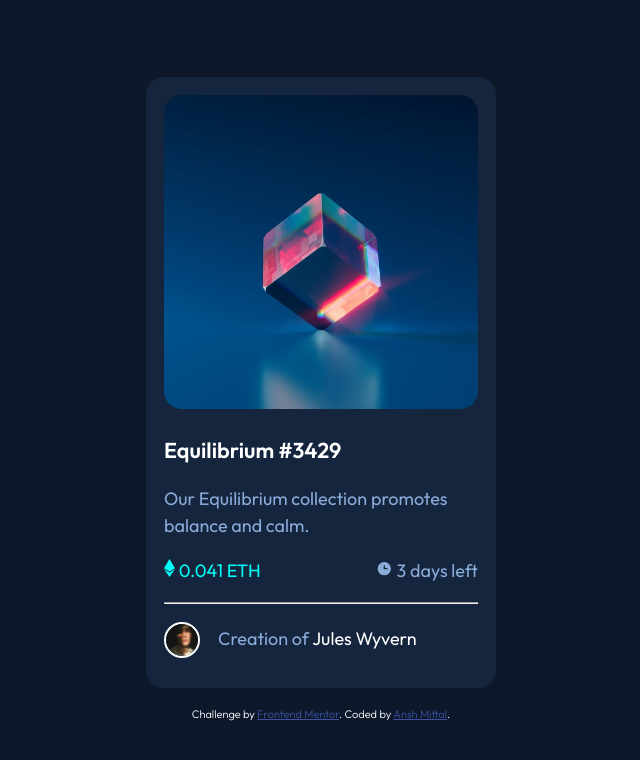
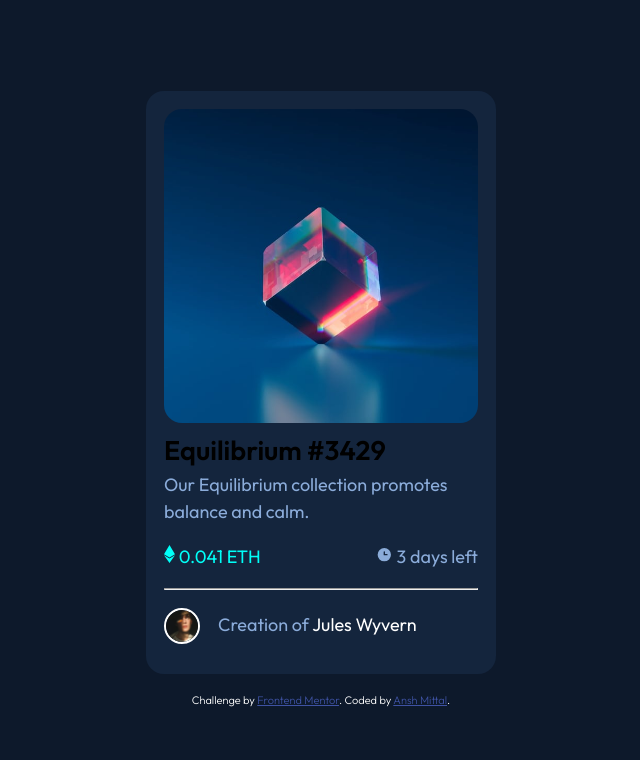
Before and after one commit to Anshmittal86/NFT-preview-card, a plain HTML site: page index.html in a window 1280 px wide. Shown: the whole page, without its empty margins (319-959 px from the left). Drawn offline with Linux system fonts and the light colour scheme.

Commit message:
Update index.html

```diff
--- a/index.html
+++ b/index.html
@@ -22,6 +22,8 @@
 
 <body>
 
+  <main>
+
     <article>
 
       <div class="equilibrium-image">
@@ -33,7 +35,7 @@
 
       </div>
 
-    <h2>Equilibrium #3429</h2>
+      <h1>Equilibrium #3429</h1>
       <p>Our Equilibrium collection promotes balance and calm.</p>
 
       <div class="left-time-row">
@@ -64,6 +66,7 @@
 
     </article>
 
+  </main>
 
     <footer>
 
```
Lines whose indentation alone changed are shown as unchanged.
